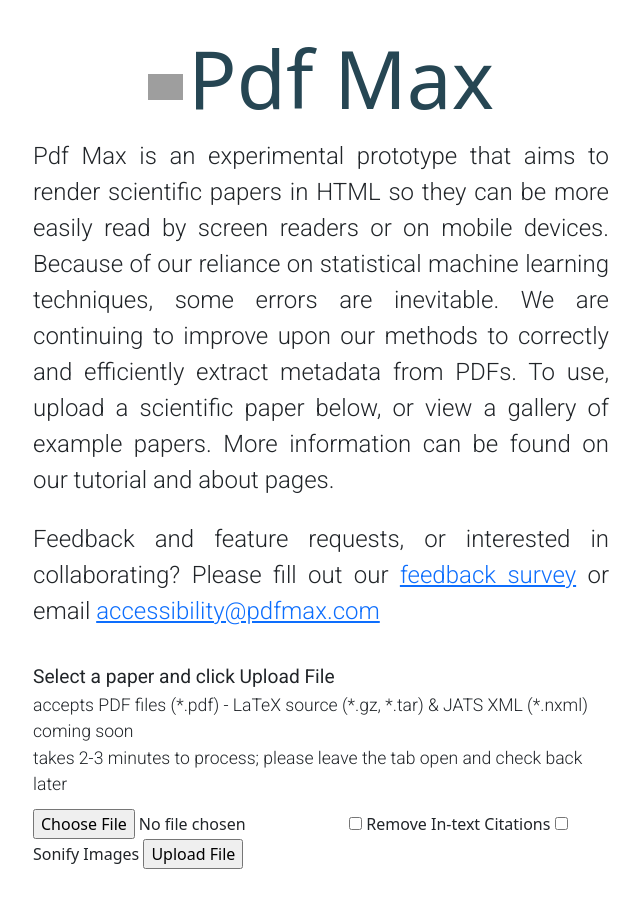
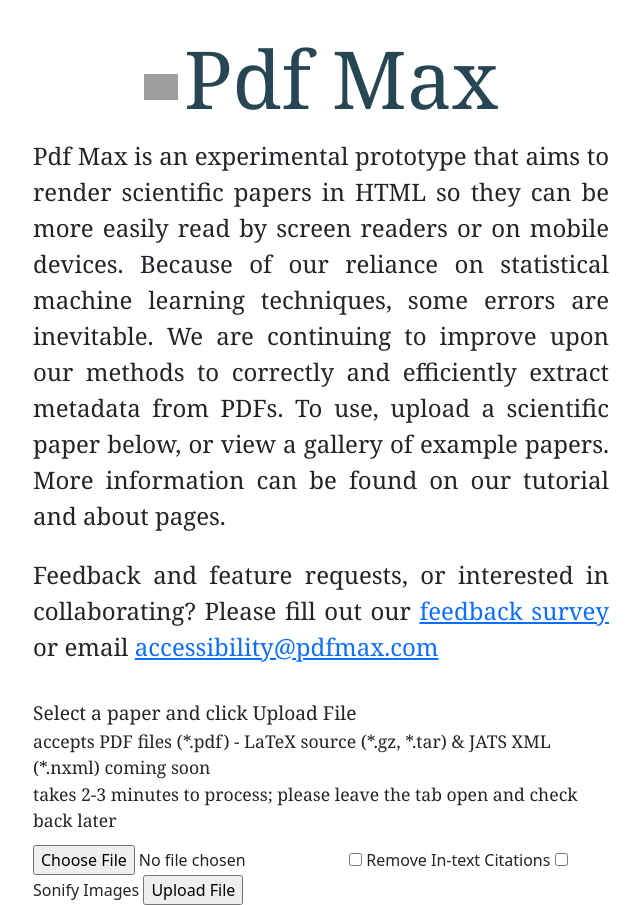
Before and after one commit to CSCE482-Spring2023-Taele/Squirtle, a Flask app: page / in a window 1280 px wide. Shown: the part 72-977 px from the top of the page, without its empty margins (319-959 px from the left). Before the commit the page ends 941 px from the top, so only its background shows below. Run offline with Flask 2, Linux system fonts and the light colour scheme; some libraries are stand-ins or nearby versions; grey boxes are pictures that could not be loaded.

Commit message:
`style`: force Noto Serif font

```diff
--- a/templates/index.html
+++ b/templates/index.html
@@ -72,21 +72,21 @@
         <div style="font-size: 2rem; color: white; font-family: 'Courgette', cursive;">pdf max</div>
         <img src="https://cdn.discordapp.com/attachments/933852328409313280/1093286323592368228/512px-Accessibility.svg.png" style="width: 2.5%; margin-right: 2.5%;"/>
     </header>
-    <div style="padding-top: 7%; text-align: center; width: 45%; margin: auto;">
+    <div style="padding-top: 7%; text-align: center; width: 45%; margin: auto; ">
         {% if error != '' %}
         <div class="alert alert-danger" role="alert">{{error}}</div>
         {% endif %}
         {% if form.file.errors %}
         <div class="alert alert-danger" role="alert">{{''.join(form.file.errors)}}</div>
         {% endif %}
-        <div style="font-size: 5rem; color: #264653"><span><img style="width: 7%; padding-right: 1%;" src="https://cdn.discordapp.com/attachments/933852328409313280/1093286323592368228/512px-Accessibility.svg.png"/></span>Pdf Max</div>
-        <div style="text-align: justify; font-size: 1.5rem; font-family: Roboto, sans-serif; font-weight: 300;">
+        <div style="font-family: 'Noto Serif', Roboto, sans-serif; font-size: 5rem; color: #264653"><span><img style="width: 7%; padding-right: 1%;" src="https://cdn.discordapp.com/attachments/933852328409313280/1093286323592368228/512px-Accessibility.svg.png"/></span>Pdf Max</div>
+        <div style="text-align: justify; font-size: 1.5rem; font-family: 'Noto Serif', Roboto, sans-serif; font-weight: 300;">
             Pdf Max is an experimental prototype that aims to render scientific papers in HTML so they can be more easily read by screen readers or on mobile devices. Because of our reliance on statistical machine learning techniques, some errors are inevitable. We are continuing to improve upon our methods to correctly and efficiently extract metadata from PDFs. To use, upload a scientific paper below, or view a gallery of example papers. More information can be found on our tutorial and about pages.
             </br>
-            Feedback and feature requests, or interested in collaborating? Please fill out our <a href="bruh.com">feedback survey</a> or email <a href="accessibility@pdfmax.com">accessibility@pdfmax.com</a>
+            Feedback and feature requests, or interested in collaborating? Please fill out our <a href="https://forms.gle/r7ZQ8SH8AVVfAkbFA">feedback survey</a> or email <a href="mailto:accessibility@pdfmax.com">accessibility@pdfmax.com</a>
         </div>
         <form style = "margin-top: 6%; text-align: left;" method='POST' enctype='multipart/form-data'>
-            <label style="font-family: Roboto, sans-serif; font-size: 1.2rem;">
+            <label style="font-family: 'Noto Serif', Roboto, sans-serif; font-size: 1.2rem;">
                 Select a paper and click Upload File
                 <span style="font-weight: 300; display: block; font-size: 1.1rem;">accepts PDF files (*.pdf) - LaTeX source (*.gz, *.tar) & JATS XML (*.nxml) coming soon</span>
                 <span style="font-weight: 300; display: block; font-size: 1.1rem; padding-bottom: 2%;">takes 2-3 minutes to process; please leave the tab open and check back later</span>
--- a/util/json2html/Json_converter.py
+++ b/util/json2html/Json_converter.py
@@ -63,7 +63,7 @@ class jsontohtml:
             <div>
                 <a href="/" class="button">Home</a>
             </div>
-            <div style="font-size: 2rem; color: white; font-family: 'Courgette', cursive;">pdf max</div>
+            <div style="font-size: 2rem; color: white; font-family:'Noto Serif', cursive;">pdf max</div>
             <img src="https://cdn.discordapp.com/attachments/933852328409313280/1093286323592368228/512px-Accessibility.svg.png" style="width: 2.5%; margin-right: 2.5%;"/>
         </header>
         <div style="min-width: 15%; max-width: 15%; margin: 0 2%; overflow: auto;">
```
